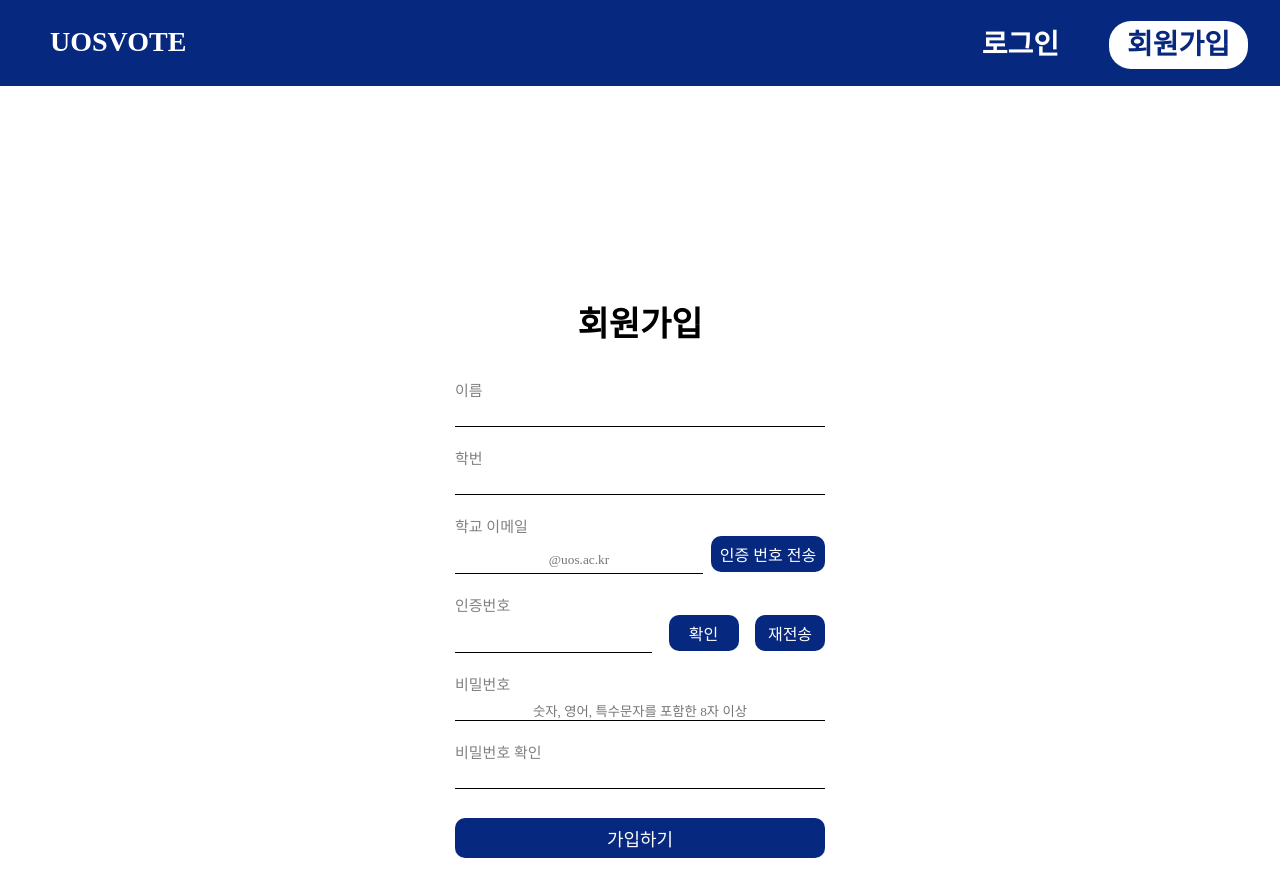
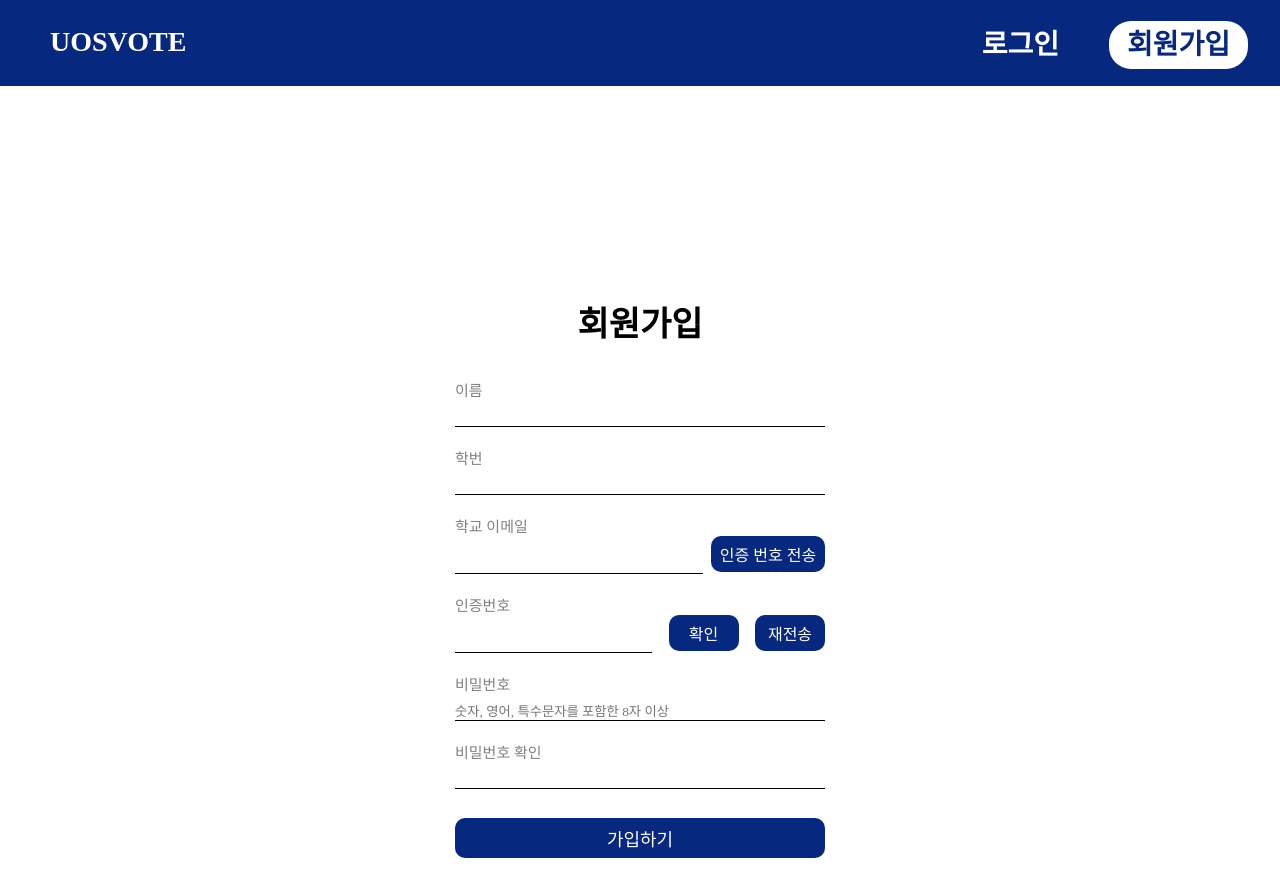
Before and after one commit to jgus52/front, a React (Create React App) app: page /signup in a window 1280 px wide. Shown: the top 896 px of the page. Built offline with nearby package versions, Linux system fonts and the light colour scheme; a web font is replaced by a local one.

Commit message:
fix: version&code

```diff
--- a/src/pages/Signup/Signup.jsx
+++ b/src/pages/Signup/Signup.jsx
@@ -108,7 +108,6 @@ const Signup = ({history}) => {
                         <p className="id-password-desc">학교 이메일</p>
                         <div className="signup-email-container">
                             <input
-                                placeholder="@uos.ac.kr"
                                 type="text"
                                 value={email}
                                 spellCheck={false}
--- a/src/pages/Signup/Signup.scss
+++ b/src/pages/Signup/Signup.scss
@@ -63,10 +63,6 @@
             width: 370px;
         }
 
-        input::placeholder {
-            text-align: center;
-        }
-
         .id-password-desc{
             color: #808080;
             font-size: 15px;
```
Also changed, not shown: package.json (+12 -16 lines), 2 other files (tests, documents, lock files or other folders).
